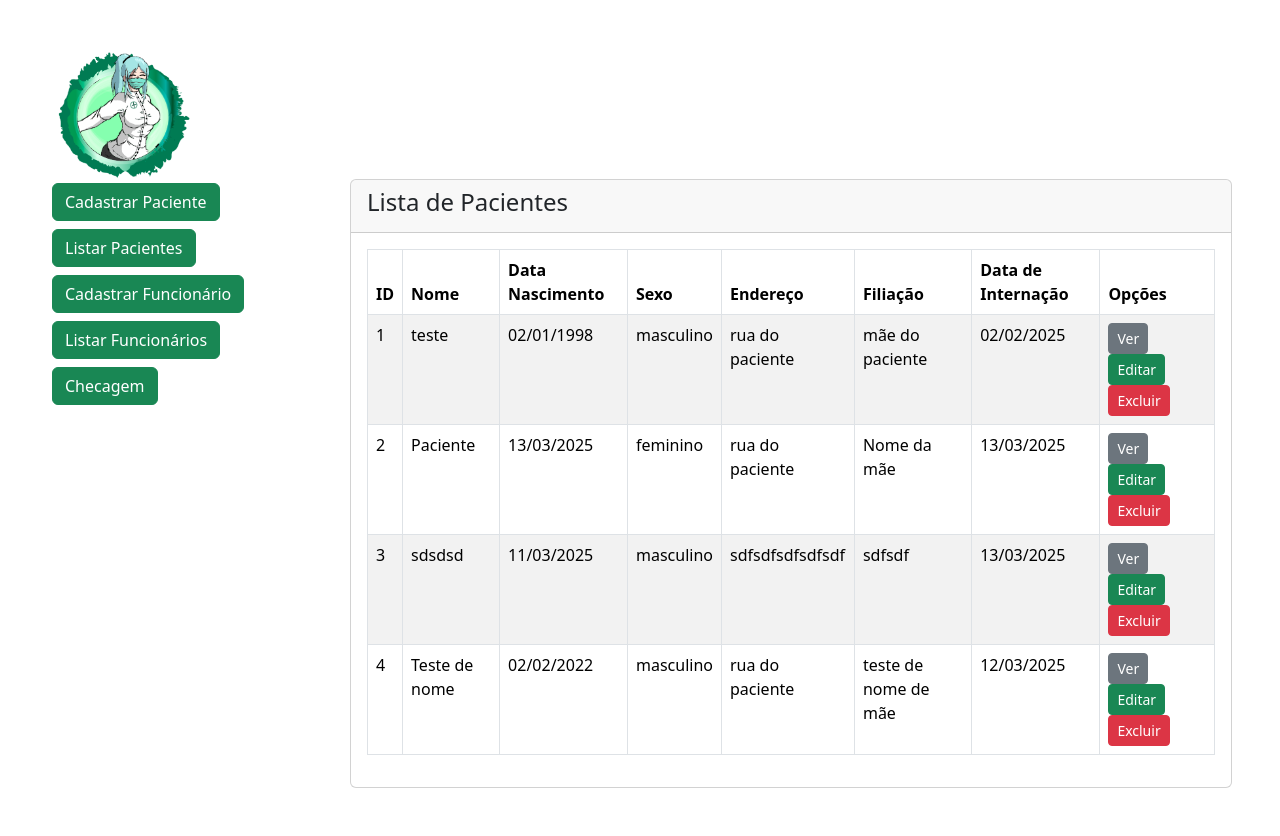
After one commit to atalibaneto/TI34, a PHP site: page /lista_pacientes.php in a window 1280 px wide. The commit adds this page. Run offline with PHP 8.4, Linux system fonts and the light colour scheme; data comes from the database, SQL or seed files in the repository.

Commit message:
Aula 17/03/2025 - CRUD|Ver [FINAL]

```diff
--- /dev/null
+++ b/DesenvolveWEB/enfermagem/lista_pacientes.php
@@ -0,0 +1,84 @@
+<?php
+session_start();
+require "banco/conexao.php"; ?>
+<!DOCTYPE html>
+<html lang="pt-br">
+<head>
+    <meta charset="UTF-8">
+    <meta http-equiv="X-UA-Compatible" content="IE=edge">
+    <meta name="viewport" content="width=device-width, initial-scale=1.0">
+    <title>Checagem à Beira Leito</title>
+    <link rel="icon" type="image/x-icon" href="imagens/favicon.ico">
+    <link href="https://cdn.jsdelivr.net/npm/bootstrap@5.3.3/dist/css/bootstrap.min.css" rel="stylesheet" integrity="sha384-QWTKZyjpPEjISv5WaRU9OFeRpok6YctnYmDr5pNlyT2bRjXh0JMhjY6hW+ALEwIH" crossorigin="anonymous">
+</head>
+<body>
+    <div class="container-fluid p-5">
+        <img src="imagens/logo.png" width="150" alt="Logo Checagem a Beira Leito">
+        <div class="row">
+            <div class="col-sm-3">
+                <?php include "menu.php"; ?>
+            </div>
+            <div class="col-sm-9">
+                <div class="card">
+                    <div class="card-header">
+                        <h4>Lista de Pacientes</h4>
+                    </div>
+                    <div class="card-body">
+                        <table class="table table-bordered table-striped">
+                            <thead>
+                                <tr>
+                                    <th>ID</th>
+                                    <th>Nome</th>
+                                    <th>Data Nascimento</th>
+                                    <th>Sexo</th>
+                                    <th>Endereço</th>
+                                    <th>Filiação</th>
+                                    <th>Data de Internação</th>
+                                    <th>Opções</th>
+                                </tr>
+                            </thead>
+                            <tbody>
+                                <?php
+                                    $sql = "SELECT * FROM pacientes";
+                                    $pacientes = mysqli_query($conexao, $sql);
+                                    if (mysqli_num_rows($pacientes) > 0) {
+                                        foreach ($pacientes as $paciente) {
+                                    /*print_r($usuarios); //ler arrays
+                                    exit;*/
+                                ?>
+                                <tr>
+                                    <td><?= $paciente['idPaciente']?></td>
+                                    <td><?= $paciente['nomePaciente']?></td>
+                                    <td><?= date('d/m/Y', strtotime($paciente['dtNascPaciente'])) ?></td>
+                                    <td><?= $paciente['sexoPaciente']?></td>
+                                    <td><?= $paciente['endPaciente']?></td>
+                                    <td><?= $paciente['nomeMaePaciente']?></td>
+                                    <td><?= date('d/m/Y', strtotime($paciente['dtInternacaoPaciente'])) ?></td>
+                                    <td>
+                                        <a href="ver_paciente.php?idPaciente=<?= $paciente['idPaciente']?>" class="btn btn-secondary btn-sm">Ver</a>
+                                        <a href="" class="btn btn-success btn-sm">Editar</a>
+                                        <form action="" method="POST" class="d-inline">
+                                            <button type="submit" name="apagarPaciente" value="1" class="btn btn-danger btn-sm">Excluir</button>
+                                        </form>
+                                    </td>
+                                </tr>
+                                <?php
+                                    }
+                                } else {
+                                    echo "<h5>Nenhum paciente cadastrado</h5>";
+                                }
+                                ?>
+                            </tbody>
+                        </table>
+                    </div>
+                </div>
+            </div>
+        </div>
+    </div>
+
+    <!-- Bootstrap JS (JQuery, Popper e Bootstrap) -->
+    <script src="https://code.jquery.com/jquery-3.3.1.slim.min.js" integrity="sha384-q8i/X+965DzO0rT7abK41JStQIAqVgRVzpbzo5smXKp4YfRvH+8abtTE1Pi6jizo" crossorigin="anonymous"></script>
+    <script src="https://cdn.jsdelivr.net/npm/@popperjs/core@2.11.8/dist/umd/popper.min.js" integrity="sha384-I7E8VVD/ismYTF4hNIPjVp/Zjvgyol6VFvRkX/vR+Vc4jQkC+hVqc2pM8ODewa9r" crossorigin="anonymous"></script>
+    <script src="https://cdn.jsdelivr.net/npm/bootstrap@5.3.3/dist/js/bootstrap.min.js" integrity="sha384-0pUGZvbkm6XF6gxjEnlmuGrJXVbNuzT9qBBavbLwCsOGabYfZo0T0to5eqruptLy" crossorigin="anonymous"></script>
+</body>
+</html>
--- /dev/null
+++ b/DesenvolveWEB/enfermagem/menu.php
@@ -0,0 +1,17 @@
+<ul class="nav flex-column">
+    <li class="nav-item p-1">
+        <a class="btn btn-success" href="index.php">Cadastrar Paciente</a>
+    </li>
+    <li class="nav-item p-1">
+        <a class="btn btn-success" href="lista_pacientes.php">Listar Pacientes</a>
+    </li>
+    <li class="nav-item p-1">
+        <a class="btn btn-success" href="cad_funcionario.php">Cadastrar Funcionário</a>
+    </li>
+    <li class="nav-item p-1">
+        <a class="btn btn-success" href="lista_funcionarios.php">Listar Funcionários</a>
+    </li>
+    <li class="nav-item p-1">
+        <a class="btn btn-success" href="checagem.php">Checagem</a>
+    </li>
+</ul>
```
Also changed, not shown: DesenvolveWEB/enfermagem/cad_funcionario.php (+2 -12 lines), DesenvolveWEB/enfermagem/index.php (+1 -11 lines), DesenvolveWEB/enfermagem/padrao.php (added, +33 -0 lines), DesenvolveWEB/enfermagem/ver_paciente.php (added, +89 -0 lines).
